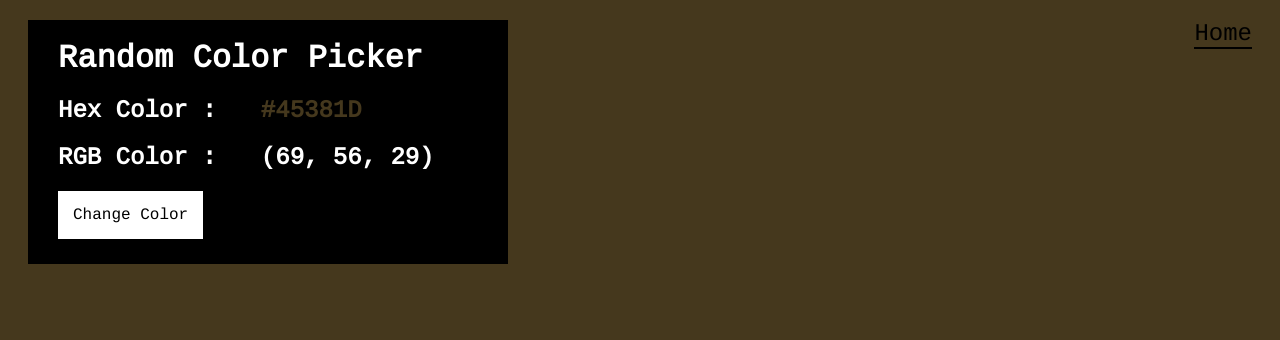
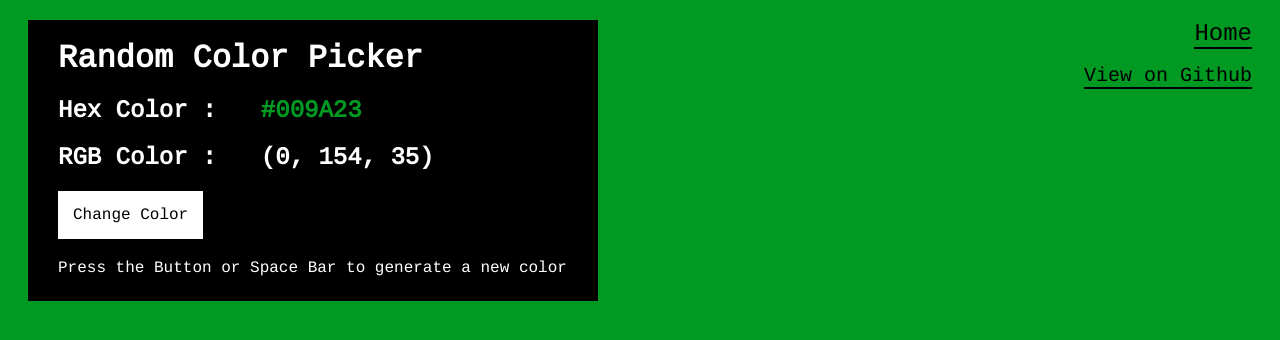
Before and after one commit to tk-425/RandomColorPicker, a plain HTML site: page index.html in a window 1280 px wide. Both pictures are taken after a click on the button "Change Color". Drawn offline with Linux system fonts and the light colour scheme.

Commit message:
added a functionality to change the color by pressing space bar and github page link

```diff
--- a/index.html
+++ b/index.html
@@ -16,10 +16,12 @@
         <h2>Hex Color : <span id="hex-color">#FFFFFF</span></h2>
         <h2>RGB Color : <span id="rgb-color">(255, 255, 255)</span></h2>
         <button id="button">Change Color</button>
+        <p>Press the Button or Space Bar to generate a new color</p>
       </div>
 
       <div class="main-right">
-        <a href="https://tk-425.github.io/">Home</a>
+        <a class="view-home" href="https://tk-425.github.io/">Home</a>
+        <a class="view-github" href="https://github.com/tk-425/RandomColorPicker">View on Github</a>
       </div>
     </div>
     <script src="script.js"></script>
--- a/script.js
+++ b/script.js
@@ -5,8 +5,20 @@ const button = document.getElementById(`button`);
 const hexClass = document.getElementById(`hex-color`);
 const rgbClass = document.getElementById(`rgb-color`);
 
-// event listener
-button.addEventListener(`click`, function () {
+function getRandomNumber() {
+  return Math.floor(Math.random() * hex.length);
+}
+
+function getHexToDecimal(hexValue) {
+  return parseInt(getLastTwoHexValue(hexValue), 16);
+}
+
+// get the only last two digits from the hexColor value
+function getLastTwoHexValue(hexValue) {
+  return hexValue.slice(-2);
+}
+
+function getColor() {
   let hexColor = ``;
   let rgbColor = ``;
 
@@ -32,17 +44,15 @@ button.addEventListener(`click`, function () {
 
   // update the rgb color value
   rgbClass.textContent = `(` + rgbColor;
+}
+
+// event listener
+button.addEventListener(`click`, function () {
+  getColor();
 });
 
-function getRandomNumber() {
-  return Math.floor(Math.random() * hex.length);
-}
-
-function getHexToDecimal(hexValue) {
-  return parseInt(getLastTwoHexValue(hexValue), 16);
-}
-
-// get the only last two digits from the hexColor value
-function getLastTwoHexValue(hexValue) {
-  return hexValue.slice(-2);
-}
+document.addEventListener(`keypress`, (e) => {
+  if (e.code.toLowerCase() === `space`) {
+    getColor();
+  }
+});
--- a/style.css
+++ b/style.css
@@ -10,20 +10,13 @@
 .main-left {
   background-color: black;
   color: white;
-  width: 480px;
+  width: 570px;
 }
 
 .main-left * {
   margin: 0;
   padding-left: 30px;
   padding-top: 20px;
-}
-
-.main-right a {
-  font-size: 24px;
-  text-decoration: none;
-  color: black;
-  border-bottom: 2px solid;
 }
 
 #button {
@@ -38,5 +31,29 @@
   padding: 15px;
   margin-left: 30px;
   margin-top: 20px;
-  margin-bottom: 25px;
 }
+
+.main-left p {
+  margin-bottom: 24px;
+}
+
+.main-right {
+  display: flex;
+  flex-direction: column;
+}
+
+.main-right a {
+  text-decoration: none;
+  color: black;
+  border-bottom: 2px solid;
+  align-self: flex-end;
+  margin-bottom: 15px;
+}
+
+.main-right .view-home {
+  font-size: 24px;
+}
+
+.main-right .view-github {
+  font-size: 20px;
+}
```
